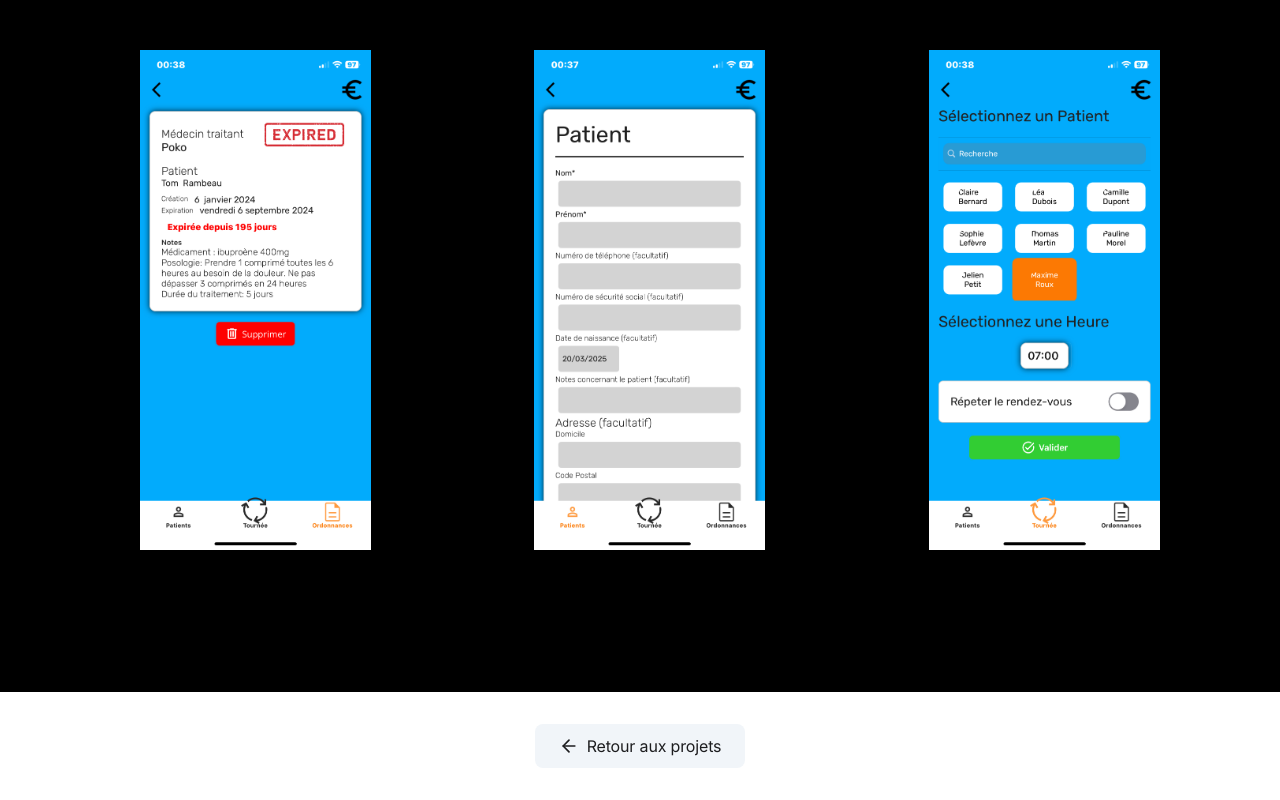
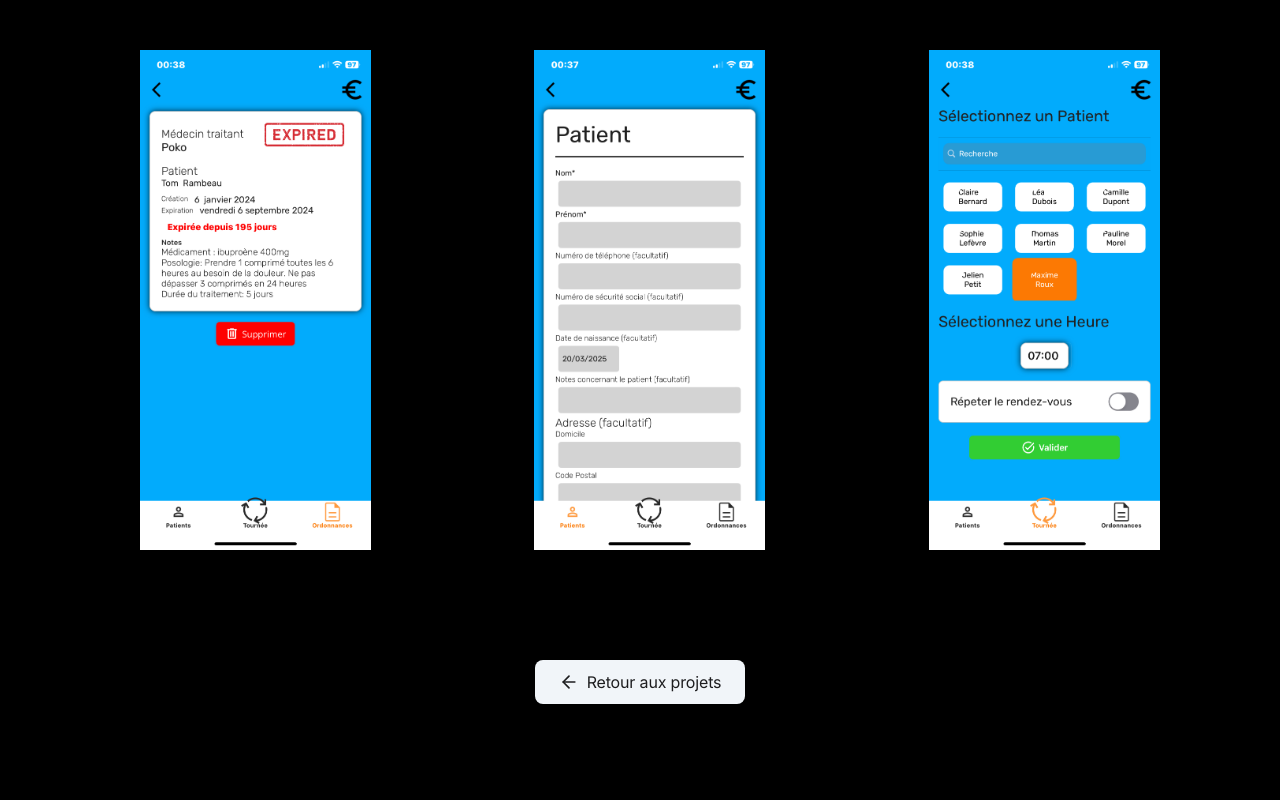
Before and after one commit to TomRambeau/portfolio, a Vue app in the folder portfolio/: page /portfolio/projects/1 in a window 1280 px wide. Shown: the part 2803-3603 px from the top of the page. Built offline with nearby package versions, Linux system fonts and the light colour scheme.

Commit message:
modif couleur bouton retour aux projets

```diff
--- a/portfolio/src/views/ProjectDetail.vue
+++ b/portfolio/src/views/ProjectDetail.vue
@@ -149,9 +149,7 @@ const scrollToGallery = () => {
           </ScrollReveal>
         </div>
       </div>
-    </div>
-
-    <ScrollReveal>
+      <ScrollReveal>
       <div class="back-button-container">
         <router-link to="/projects" class="back-button">
           <svg xmlns="http://www.w3.org/2000/svg" width="20" height="20" viewBox="0 0 24 24" fill="none" stroke="currentColor" stroke-width="2" stroke-linecap="round" stroke-linejoin="round">
@@ -162,6 +160,9 @@ const scrollToGallery = () => {
         </router-link>
       </div>
     </ScrollReveal>
+    </div>
+
+
   </div>
 </template>
 
```
